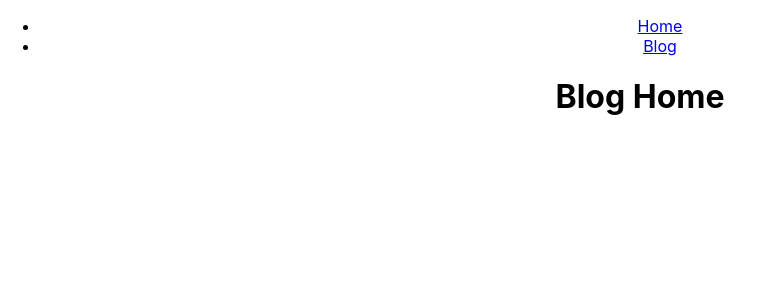
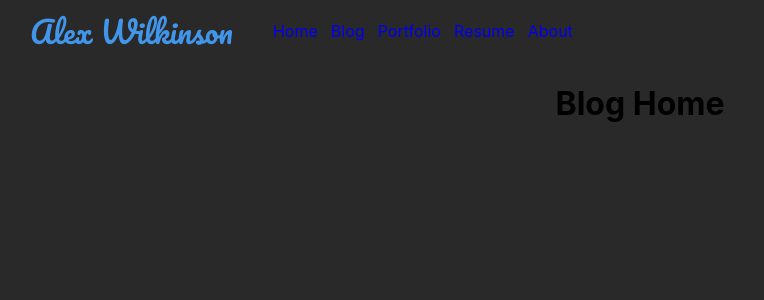
Before and after one commit to anontyro/my-site-react, a React (Create React App) app: page /blog in a window 1280 px wide. Shown: the top 300 px of the page, without its empty margins (0-764 px from the left). Built offline with nearby package versions, Linux system fonts and the light colour scheme; no server answers.

Commit message:
adding in additional styling

```diff
--- a/src/components/_layout/_standard/Navbar.js
+++ b/src/components/_layout/_standard/Navbar.js
@@ -3,16 +3,40 @@ import { Link } from '../../../../node_modules/react-router-dom';
 import styled from '../../../../node_modules/styled-components';
 
 const NavContainer = styled.div`
+  display: flex;
+  padding: 5px 30px;
+`;
+
+const Signature = styled.div`
+  @import url('https://fonts.googleapis.com/css?family=Pacifico');
+  font-size: 30px;
+  float: left;
+  color: #4196ea !important;
+  font-family: 'Pacifico', cursive;
 `;
 
 const LinkList = styled.ul`
+  list-style: none;
+  display: flex;
+  justify-content: space-between;
+  width: 300px;
 `;
+
+const LinkItem = styled(Link)`
+  text-decoration: none;
+  &:hover {color: red}
+
+`
 
 const Navbar = () => (
   <NavContainer>
+    <Signature>Alex Wilkinson</Signature>
     <LinkList>
-      <li><Link to='/'>Home</Link></li>
-      <li><Link to='/blog'>Blog</Link></li>
+      <li><LinkItem to='/'>Home</LinkItem></li>
+      <li><LinkItem to='/blog'>Blog</LinkItem></li>
+      <li><LinkItem to='/'>Portfolio</LinkItem></li>
+      <li><LinkItem to='/'>Resume</LinkItem></li>
+      <li><LinkItem to='/'>About</LinkItem></li>
     </LinkList>
   </NavContainer>);
 
--- a/src/index.css
+++ b/src/index.css
@@ -1,6 +1,7 @@
 body {
   margin: 0;
   padding: 0;
+  background-color: rgb(41, 41, 41) !important;
   font-family: -apple-system, BlinkMacSystemFont, "Segoe UI", "Roboto", "Oxygen",
     "Ubuntu", "Cantarell", "Fira Sans", "Droid Sans", "Helvetica Neue",
     sans-serif;
```
